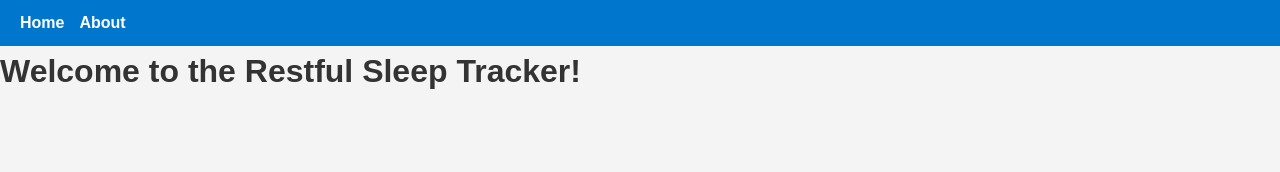
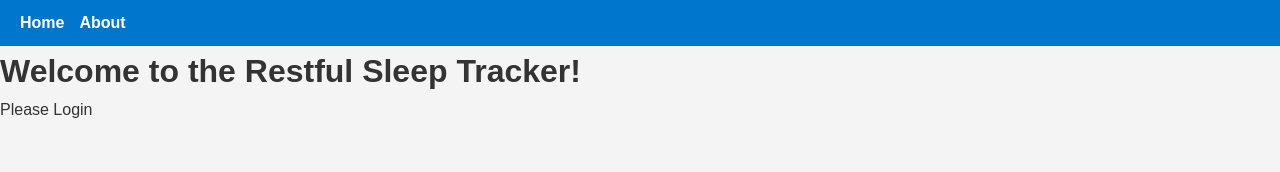
Before and after one commit to olawoyinshadrach/sleep-tracker, a React (Vite) app: page / in a window 1280 px wide. Shown: the top 172 px of the page. Built offline with nearby package versions, Linux system fonts and the light colour scheme.

Commit message:
Update Home.jsx

```diff
--- a/src/pages/Home.jsx
+++ b/src/pages/Home.jsx
@@ -1,7 +1,12 @@
 import React from "react";
 
 const Home = () => {
-  return <h1>Welcome to the Restful Sleep Tracker!</h1>;
+  return (
+    <div>
+      <h1>Welcome to the Restful Sleep Tracker!</h1>
+      <p>Please Login</p>
+    </div>
+  );
 };
 
 export default Home;
```
